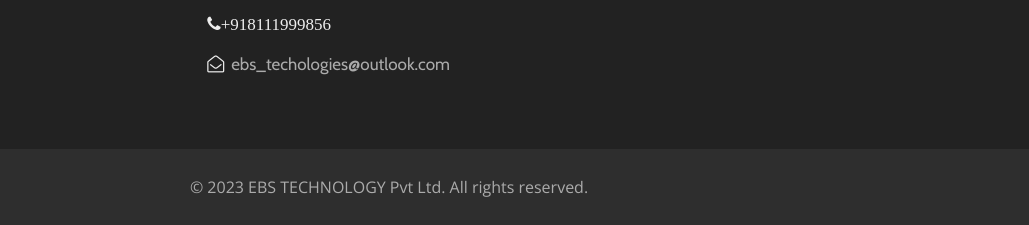
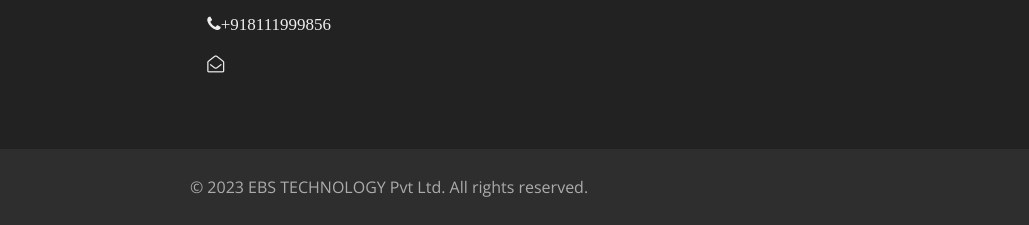
Before and after one commit to cstechnics/EBS, a plain HTML site: page index.html in a window 1280 px wide. Shown: the part 3401-3626 px from the top of the page, 251-1280 px from the left. Drawn offline with nearby package versions, Linux system fonts and the light colour scheme.

Commit message:
Update index.html

```diff
--- a/index.html
+++ b/index.html
@@ -412,8 +412,7 @@ Author URL: http://w3layouts.com
             <li><a href="tel:+7-800-999-800"><span class="fa fa-phone">+918111999860</span> </a></li>
             <li><a href="tel:+7-800-999-800"><span class="fa fa-phone">+918111999856</span> </a></li>
 
-            <li><a href="mailto:interiors@mail.com" class="mail"><span class="fa fa-envelope-open-o"></span>
-                ebs_techologies@outlook.com</a></li>
+            <li><a href="mailto:interiors@mail.com" class="mail"><span class="fa fa-envelope-open-o"></span></a></li>
           </ul>
         </div>
         <!-- <div class="col-lg-2 col-md-6 col-sm-4 footer-list-29 footer-2 mt-lg-0 mt-5">
```
